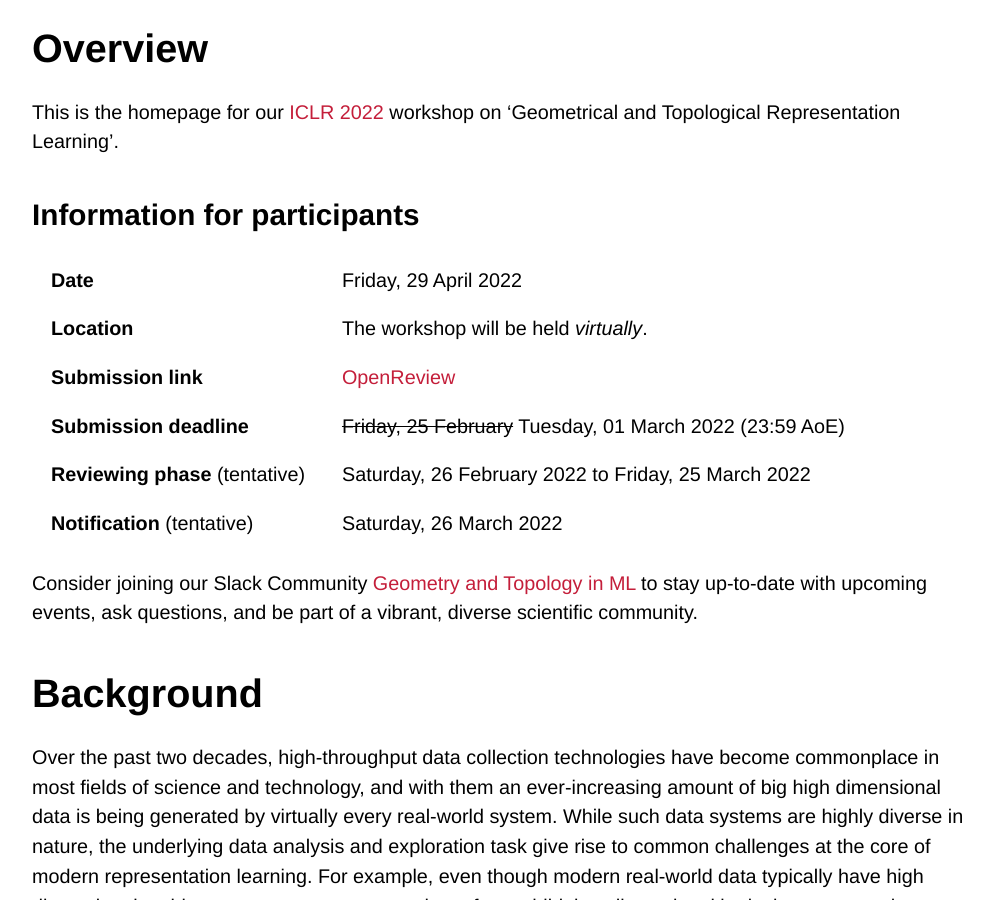
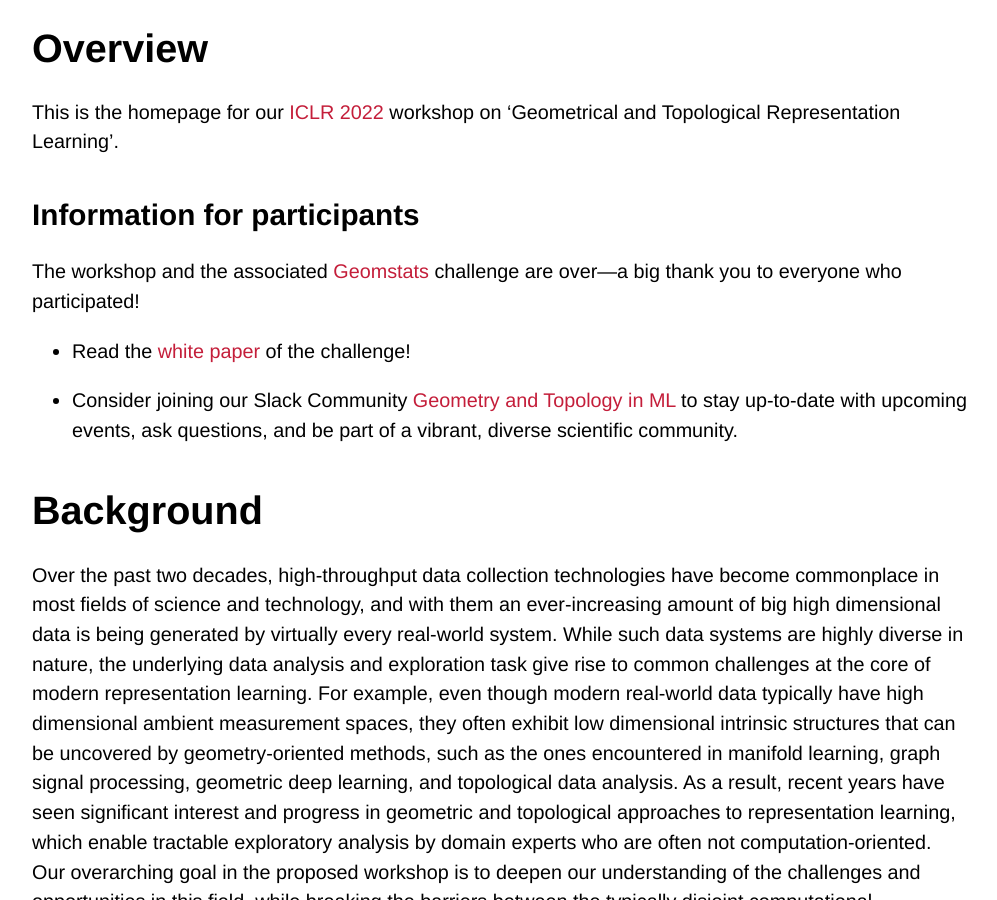
Before and after one commit to gt-rl/gt-rl.github.io, a Jekyll site: the page built from index.md, in a window 1280 px wide and 900 px high, scrolled down 467 px. Shown: the whole window, without its empty margins (140-1137 px from the left). Built offline with Jekyll 4.4.1, drawn with Linux system fonts in a browser that asks for light colours; some web fonts are replaced; our own code applies the rules of GitHub Pages for plain Markdown files.

Commit message:
Updated website

```diff
--- a/index.md
+++ b/index.md
@@ -9,21 +9,13 @@
 
 ## Information for participants
 
-| **Date** |  Friday, 29 April 2022 |
-| **Location** | The workshop will be held *virtually*. |
-| **Submission link** | [OpenReview](https://openreview.net/group?id=ICLR.cc/2022/Workshop/GTRL) |
-| **Submission deadline** | ~~Friday, 25 February~~ Tuesday, 01 March 2022 (23:59 AoE) |
-| **Reviewing phase** (tentative) | Saturday, 26 February 2022 to Friday, 25 March 2022 |
-| **Notification** (tentative) | Saturday, 26 March 2022 |
+The workshop and the associated [Geomstats](https://geomstats.github.io/) challenge are over---a big
+thank you to everyone who participated!
 
-<!--
+- Read  the [white paper](/assets/ICLR_2022_GTRL_Geomstats_Challenge.pdf) of the
+  challenge!
 
-You can find our *Gather.Town* instance [here](https://eventhosts.gather.town/app/521DLws31zFHszdo/GTRL%20@%20ICLR%202021).
-Please note that you need to be logged in with your ICLR account to access the site.
-
--->
-
-Consider joining our Slack Community [Geometry and Topology in ML](https://tda-in-ml.slack.com/join/shared_invite/enQtOTIyMTIyNTYxMTM2LTA2YmQyZjVjNjgxZWYzMDUyODY5MjlhMGE3ZTI1MzE4NjI2OTY0MmUyMmQ3NGE0MTNmMzNiMTViMjM2MzE4OTc#/) to stay up-to-date with upcoming events, ask questions, and be part of a vibrant, diverse scientific community.
+- Consider joining our Slack Community [Geometry and Topology in ML](https://tda-in-ml.slack.com/join/shared_invite/enQtOTIyMTIyNTYxMTM2LTA2YmQyZjVjNjgxZWYzMDUyODY5MjlhMGE3ZTI1MzE4NjI2OTY0MmUyMmQ3NGE0MTNmMzNiMTViMjM2MzE4OTc#/) to stay up-to-date with upcoming events, ask questions, and be part of a vibrant, diverse scientific community.
 
 # Background
 
```
